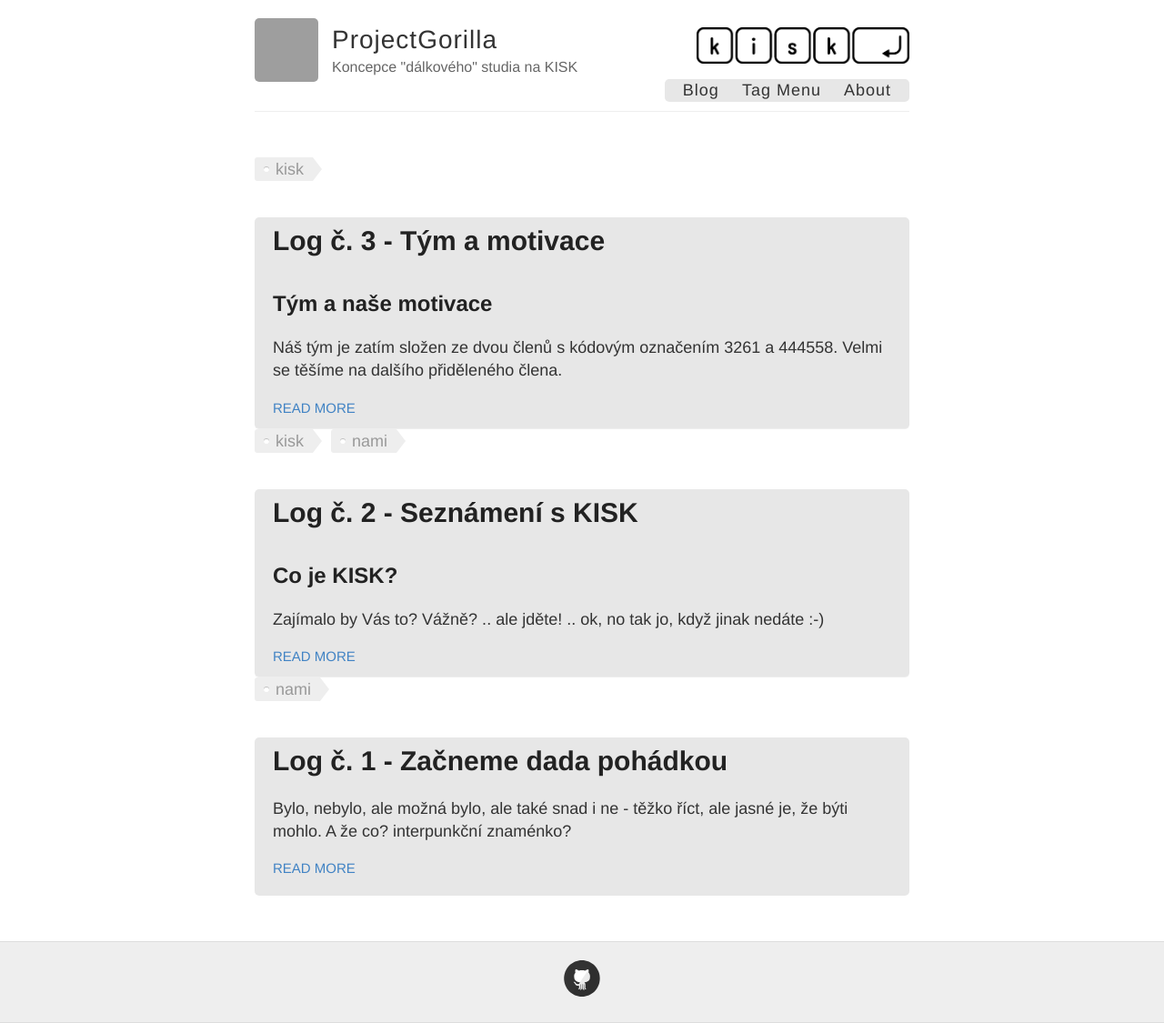
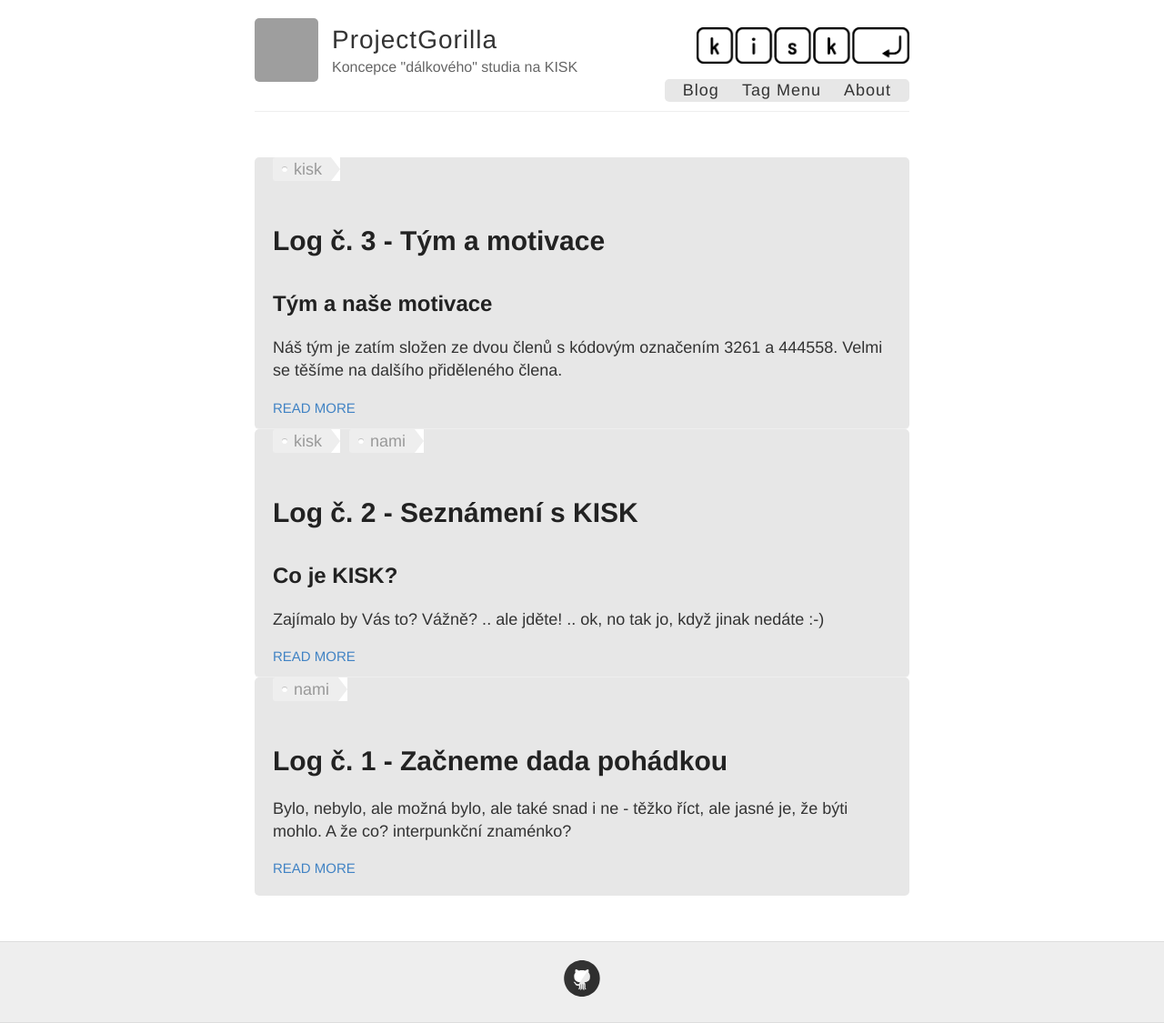
Before and after one commit to projectgorilla/projectgorilla.github.io, a Jekyll site: the page built from index.html, in a window 1280 px wide. Shown: the whole page at 91% size. Built offline with Jekyll 4.4.1, drawn with Linux system fonts in a browser that asks for light colours; grey boxes are pictures that could not be loaded.

Commit message:
Update index.html

```diff
--- a/index.html
+++ b/index.html
@@ -5,14 +5,14 @@ layout: default
 <div class="posts">
   {% for post in site.posts %}
 
+    <article class="post">
+
 <!-- Tags -->
 <ul class="tags">
 {% for tag in post.tags %}
   <li><a href="/tags#{{ tag }}" class="tag">{{ tag }}</a></li>
 {% endfor %}
 </ul>
-
-    <article class="post">
 
       <h1><a href="{{ site.baseurl }}{{ post.url }}">{{ post.title }}</a></h1>
 
```
